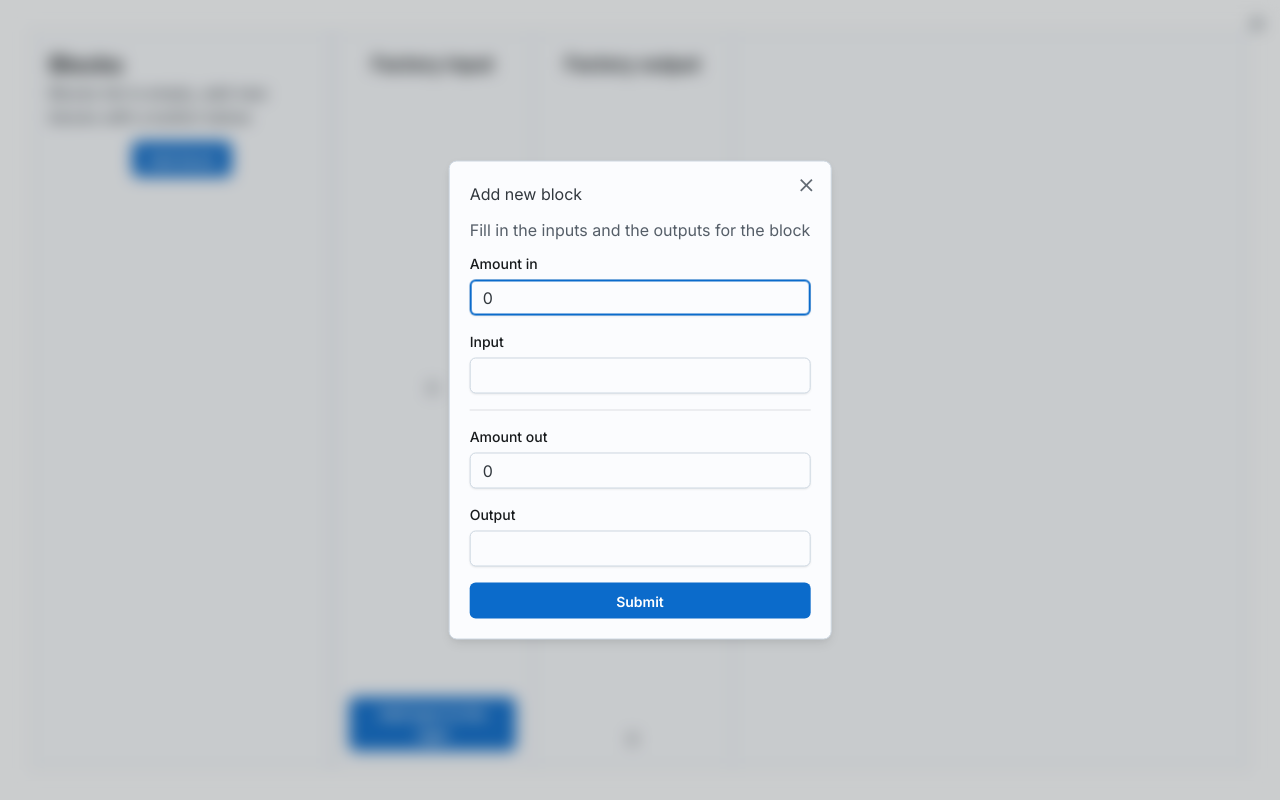
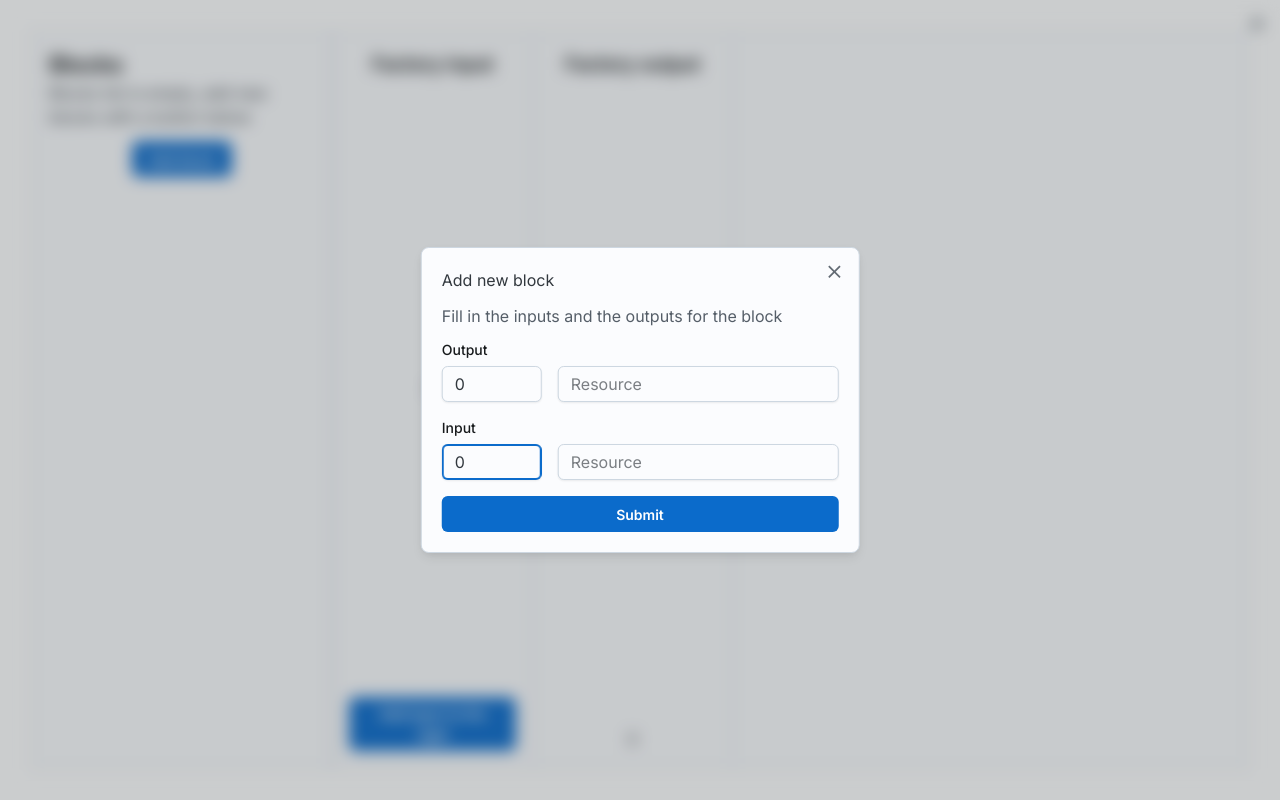
Before and after one commit to MonstraG/my-page, a Next.js app: page /diagrams in a window 1280 px wide. Both pictures are taken after a click on the button "Add block". Built offline with nearby package versions, Linux system fonts and the light colour scheme.

Commit message:
refactor(diagrams): extract IOInput out

```diff
--- /dev/null
+++ b/src/app/(app)/diagrams/IOInput.tsx
@@ -0,0 +1,45 @@
+import type { ChangeEvent, Dispatch, FC, SetStateAction } from "react";
+import { FormControl, FormLabel, Input, Stack } from "@mui/joy";
+import { ResourceAutocomplete } from "@/app/(app)/diagrams/ResourceAutocomplete";
+import type { IO } from "@/app/(app)/diagrams/diagrams.types";
+
+const parseAmount = (amount: string) => {
+	const numeric = parseInt(amount);
+	if (isNaN(numeric)) return 0;
+	return numeric;
+};
+
+interface Props {
+	io: IO;
+	setIo: Dispatch<SetStateAction<IO>>;
+	label: string;
+}
+
+export const IOInput: FC<Props> = ({ io, setIo, label }) => {
+	const onAmountChange = (e: ChangeEvent<HTMLInputElement>) => {
+		setIo((prev) => ({
+			...prev,
+			amount: parseAmount(e.target.value)
+		}));
+	};
+
+	const onResourceChange = (resource: string) => {
+		setIo((prev) => ({ ...prev, resource }));
+	};
+
+	return (
+		<FormControl>
+			<FormLabel>{label}</FormLabel>
+			<Stack direction="row" spacing={2}>
+				<Input
+					autoFocus
+					required
+					value={io.amount}
+					onChange={onAmountChange}
+					sx={{ width: "100px" }}
+				/>
+				<ResourceAutocomplete value={io.resource} onChange={onResourceChange} />
+			</Stack>
+		</FormControl>
+	);
+};
--- a/src/app/(app)/diagrams/NewBlockDialog.tsx
+++ b/src/app/(app)/diagrams/NewBlockDialog.tsx
@@ -1,27 +1,10 @@
 import type { FC, FormEvent } from "react";
-import {
-	DialogContent,
-	Divider,
-	FormControl,
-	FormLabel,
-	Input,
-	Modal,
-	ModalClose,
-	ModalDialog,
-	Stack,
-	Typography
-} from "@mui/joy";
+import { DialogContent, Modal, ModalClose, ModalDialog, Stack, Typography } from "@mui/joy";
 import { useEffect, useState } from "react";
 import type { Block, IO } from "@/app/(app)/diagrams/diagrams.types";
 import Button from "@mui/joy/Button";
-import { ResourceAutocomplete } from "@/app/(app)/diagrams/ResourceAutocomplete";
 import { getEmptyIO } from "@/app/(app)/diagrams/diagram.helpers";
-
-const parseAmount = (amount: string) => {
-	const numeric = parseInt(amount);
-	if (isNaN(numeric)) return 0;
-	return numeric;
-};
+import { IOInput } from "@/app/(app)/diagrams/IOInput";
 
 interface Props {
 	isOpen: boolean;
@@ -69,50 +52,9 @@ export const NewBlockDialog: FC<Props> = ({ isOpen, close, addBlock }) => {
 				<DialogContent>Fill in the inputs and the outputs for the block</DialogContent>
 				<form onSubmit={onSubmit}>
 					<Stack spacing={2}>
-						<FormControl>
-							<FormLabel>Amount in</FormLabel>
-							<Input
-								autoFocus
-								required
-								value={input.amount}
-								onChange={(e) => {
-									setInput((prev) => ({
-										...prev,
-										amount: parseAmount(e.target.value)
-									}));
-								}}
-							/>
-						</FormControl>
-						<ResourceAutocomplete
-							label="Input"
-							value={input.resource}
-							onChange={(resource: string) => {
-								setInput((prev) => ({ ...prev, resource }));
-							}}
-						/>
+						<IOInput label="Output" io={input} setIo={setInput} />
 
-						<Divider />
-
-						<FormControl>
-							<FormLabel>Amount out</FormLabel>
-							<Input
-								required
-								value={output.amount}
-								onChange={(e) => {
-									setOutput((prev) => ({
-										...prev,
-										amount: parseAmount(e.target.value)
-									}));
-								}}
-							/>
-						</FormControl>
-						<ResourceAutocomplete
-							label="Output"
-							value={output.resource}
-							onChange={(resource: string) => {
-								setOutput((prev) => ({ ...prev, resource }));
-							}}
-						/>
+						<IOInput label="Input" io={output} setIo={setOutput} />
 
 						<Button type="submit">Submit</Button>
 					</Stack>
--- a/src/app/(app)/diagrams/ResourceAutocomplete.tsx
+++ b/src/app/(app)/diagrams/ResourceAutocomplete.tsx
@@ -1,11 +1,5 @@
 import type { FC } from "react";
-import {
-	Autocomplete,
-	AutocompleteOption,
-	FormControl,
-	FormLabel,
-	ListItemDecorator
-} from "@mui/joy";
+import { Autocomplete, AutocompleteOption, ListItemDecorator } from "@mui/joy";
 import { createFilterOptions } from "@mui/joy/Autocomplete";
 import { useMemo } from "react";
 import { Add } from "@mui/icons-material";
@@ -21,7 +15,6 @@ interface ResourceOption {
 const optionEquality = (a: ResourceOption, b: ResourceOption) => a.title === b.title;
 
 interface Props {
-	label: string;
 	value: string;
 	onChange: (resource: string) => void;
 }
@@ -29,7 +22,7 @@ interface Props {
 /**
  * https://mui.com/joy-ui/react-autocomplete/#users-created-option
  */
-export const ResourceAutocomplete: FC<Props> = ({ label, value, onChange }) => {
+export const ResourceAutocomplete: FC<Props> = ({ value, onChange }) => {
 	const resourcesStore = useResourcesStore();
 	const options: ResourceOption[] = useMemo(
 		() => resourcesStore.resources.map((r) => ({ title: r })),
@@ -37,8 +30,6 @@ export const ResourceAutocomplete: FC<Props> = ({ label, value, onChange }) => {
 	);
 
 	return (
-		<FormControl>
-			<FormLabel>{label}</FormLabel>
 		<Autocomplete
 			value={{ title: value }}
 			onChange={(_, newValue) => {
@@ -95,7 +86,7 @@ export const ResourceAutocomplete: FC<Props> = ({ label, value, onChange }) => {
 					{option.title}
 				</AutocompleteOption>
 			)}
+			placeholder="Resource"
 		/>
-		</FormControl>
 	);
 };
```
Lines whose indentation alone changed are shown as unchanged.
